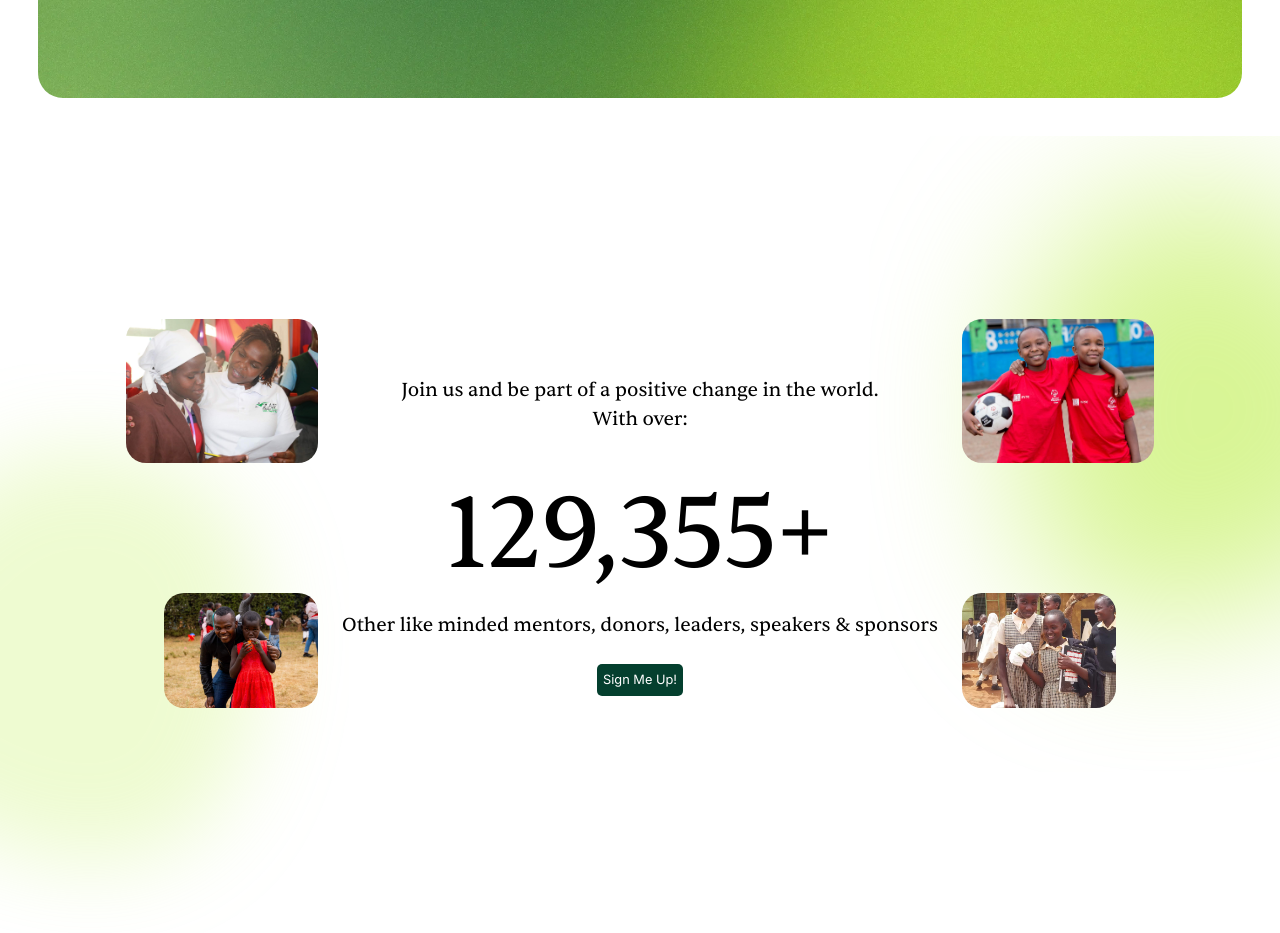
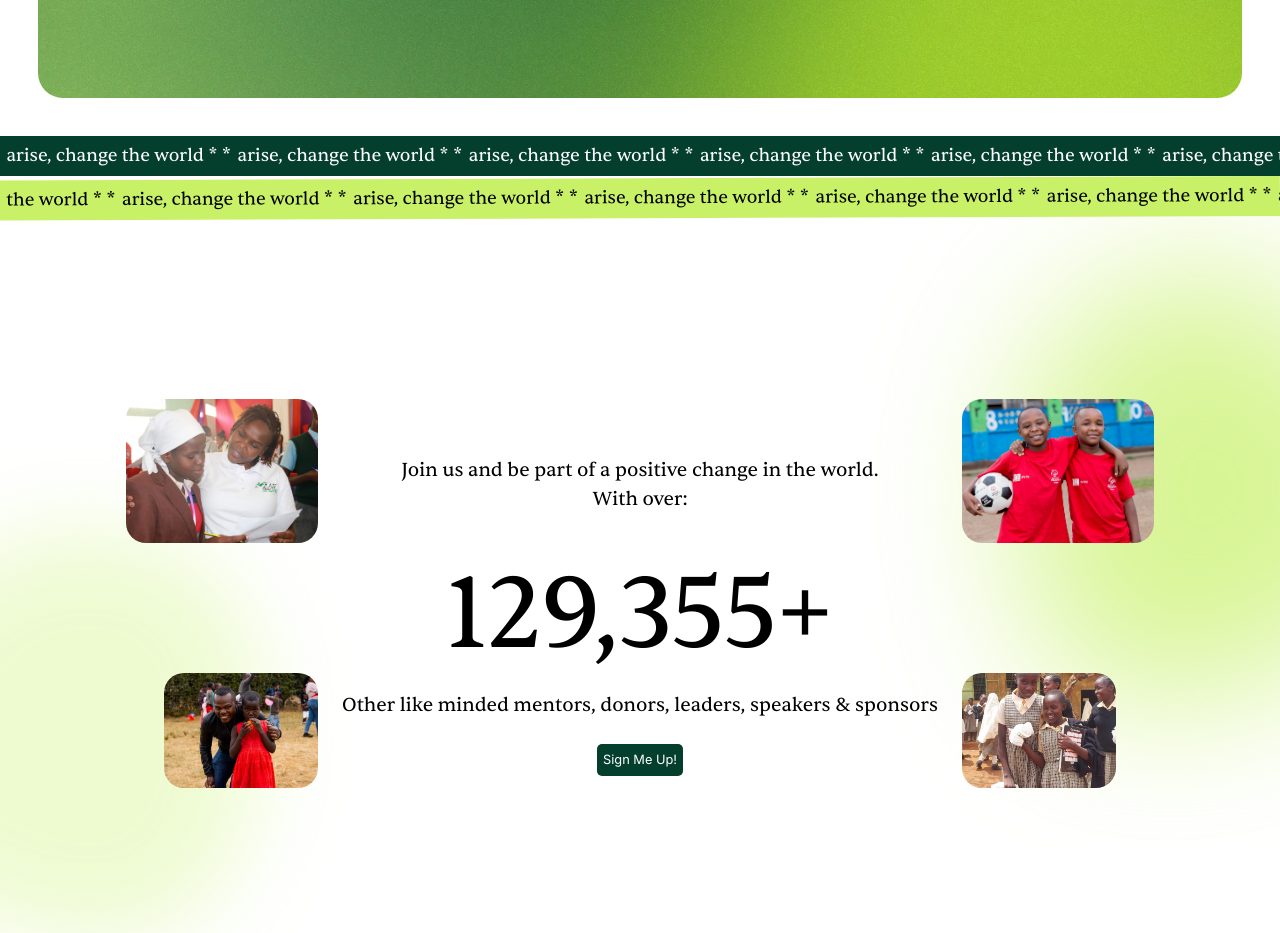
Before and after one commit to koechian/zinduka-afrika, a Next.js app: page / in a window 1280 px wide. Shown: the part 1680-2613 px from the top of the page. Built offline with nearby package versions, Linux system fonts and the light colour scheme.

Commit message:
Added banners

```diff
--- /dev/null
+++ b/src/app/components/Utils/banner/Banner.tsx
@@ -0,0 +1,27 @@
+import React from "react";
+import styles from "./banner.module.css";
+
+const Banner = () => {
+  const spans: any = [];
+  for (let index = 0; index < 20; index++) {
+    spans[index] = "arise, change the world * * ";
+  }
+
+  return (
+    <div className={styles.container}>
+      <div className={[styles.topBanner, styles.banner].join(" ")}>
+        {spans.map((span: string) => (
+          <span> {span}</span>
+        ))}
+      </div>
+      <div className={[styles.bottomBanner, styles.banner].join(" ")}>
+        <span>the world * *</span>
+        {spans.map((span: string) => (
+          <span> {span}</span>
+        ))}
+      </div>
+    </div>
+  );
+};
+
+export default Banner;
--- /dev/null
+++ b/src/app/components/Utils/banner/banner.module.css
@@ -0,0 +1,28 @@
+.container {
+  width: 100%;
+  height: 10vh;
+  display: flex;
+  flex-direction: column;
+}
+.banner {
+  width: 100%;
+  height: 50%;
+  display: flex;
+  align-items: center;
+  overflow: hidden;
+  font-size: 1.4vw;
+}
+.topBanner {
+  background-color: var(--dark-green-hex);
+  color: white;
+}
+.bottomBanner {
+  background-color: var(--neon-green-hex);
+  transform-origin: bottom right;
+  transform: rotate(-0.2deg);
+  z-index: -1;
+}
+.banner span {
+  white-space: nowrap;
+  margin-left: 0.5%;
+}
--- a/src/app/page.tsx
+++ b/src/app/page.tsx
@@ -2,6 +2,7 @@ import Numbers from "./components/Sections/Numbers/Numbers";
 import Hero from "./components/Sections/Hero/Hero";
 import Navbar from "./components/Sections/Navbar/Navbar";
 import ChangeSection from "./components/Sections/Change/ChangeSection";
+import Banner from "./components/Utils/banner/Banner";
 
 export default function Home() {
   return (
@@ -9,6 +10,7 @@ export default function Home() {
       <Navbar />
       <Hero />
       <Numbers />
+      <Banner />
       <ChangeSection />
     </>
   );
```
